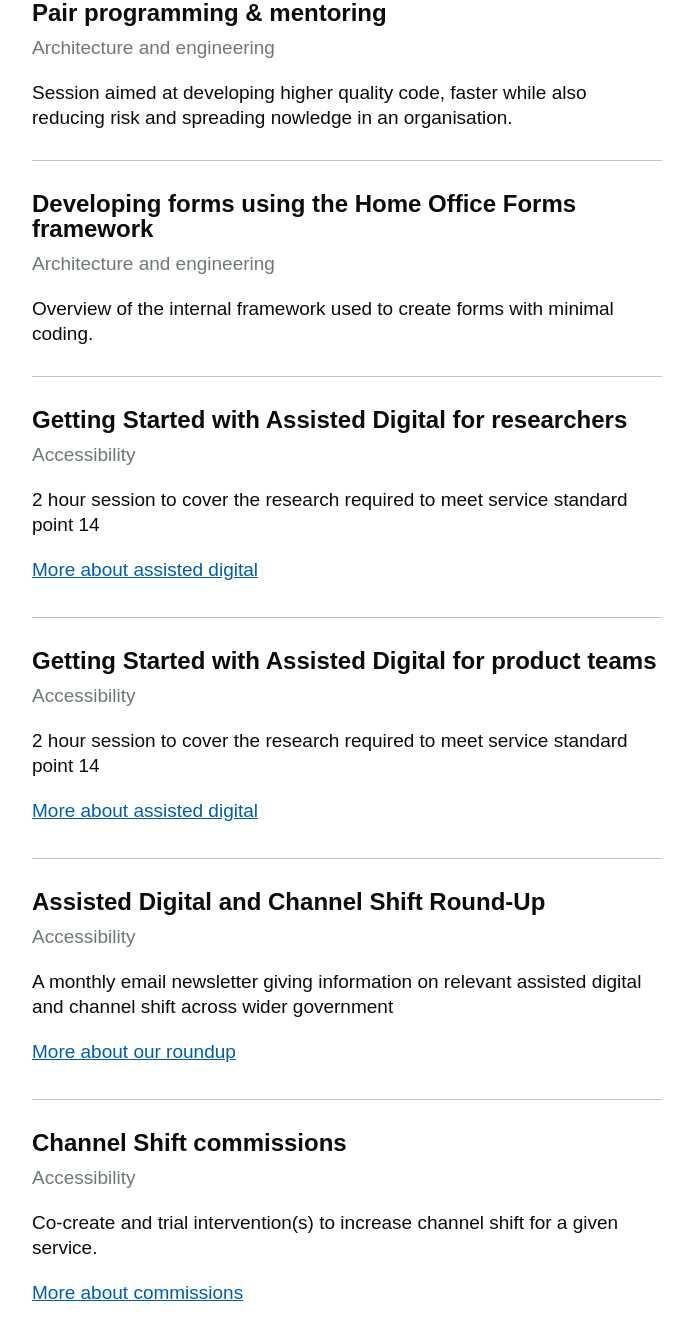
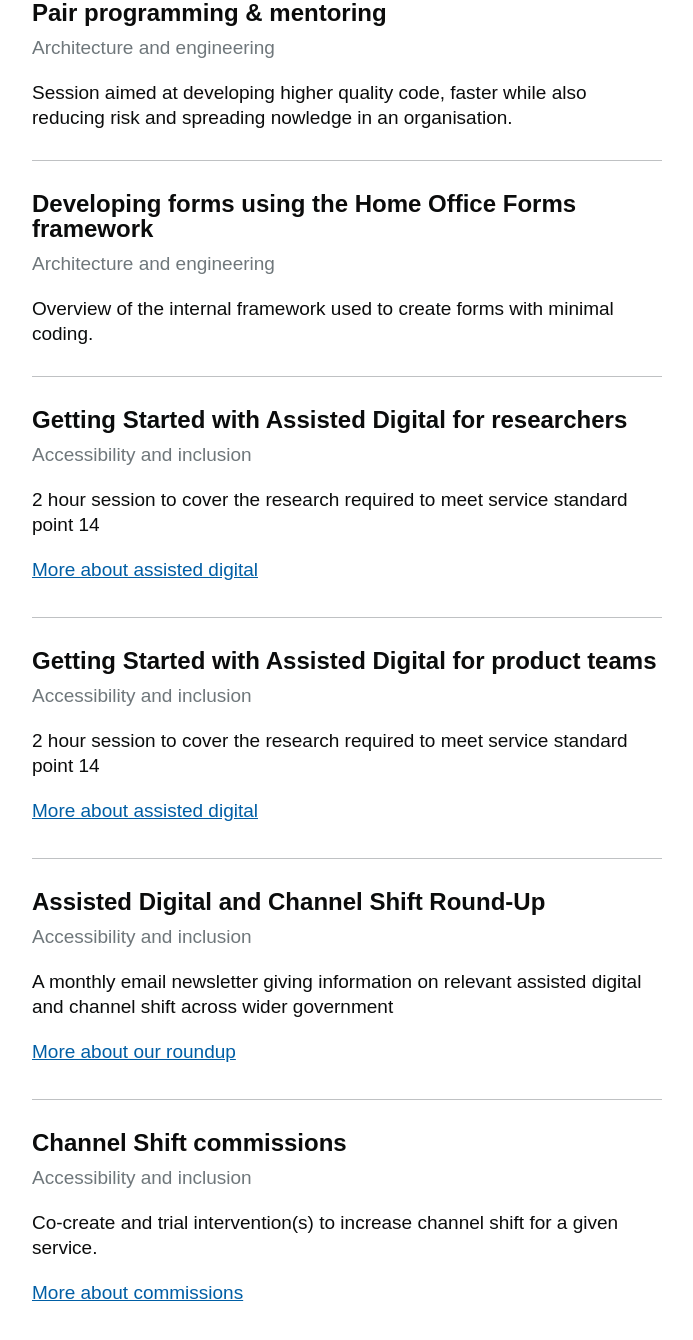
Before and after one commit to Abdul2/coe, a Jekyll site: the page built from index.md, in a window 1280 px wide and 1400 px high, scrolled down 5421 px. Shown: the top 1340 px of the window, without its empty margins (458-1151 px from the left). Built offline with Jekyll 4.4.1, drawn with Linux system fonts in a browser that asks for light colours; some of the changed text lies outside the part shown.

Commit message:
dev: accessibility filter fixed

```diff
--- a/index.md
+++ b/index.md
@@ -382,7 +382,7 @@ Workshop and tools to help you measure value, estimate cost and track both throu
 
 ## Access needs induction
 
-Accessibility
+Accessibility and inclusion
 {: .meta }
 
 Awareness raising session covering the full range of access needs, what to consider when building services and interactive session with a case study exercise.
@@ -561,7 +561,7 @@ Overview of the internal framework used to create forms with minimal coding.
 <div class="content" markdown="1">
 ## Getting Started with Assisted Digital for researchers
 
-Accessibility
+Accessibility and inclusion
 {: .meta }
 
 2 hour session to cover the research required to meet service standard point 14
@@ -587,7 +587,7 @@ Accessibility
 <div class="content" markdown="1">
 ## Getting Started with Assisted Digital for product teams
 
-Accessibility
+Accessibility and inclusion
 {: .meta }
 
 2 hour session to cover the research required to meet service standard point 14
@@ -612,7 +612,7 @@ Accessibility
 <div class="content" markdown="1">
 ## Assisted Digital and Channel Shift Round-Up
 
-Accessibility
+Accessibility and inclusion
 {: .meta }
 
 A monthly email newsletter giving information on relevant assisted digital and channel shift across wider government
@@ -638,7 +638,7 @@ A monthly email newsletter giving information on relevant assisted digital and c
 <div class="content" markdown="1">
 ## Channel Shift commissions
 
-Accessibility
+Accessibility and inclusion
 {: .meta }
 
 Co-create and trial intervention(s) to increase channel shift for a given service.
```
